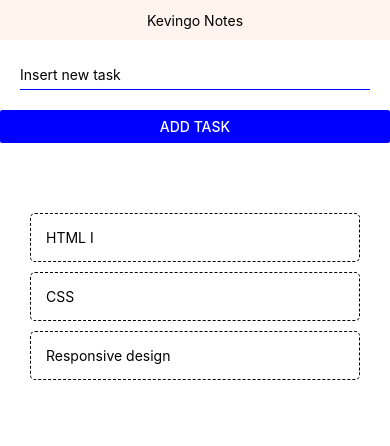
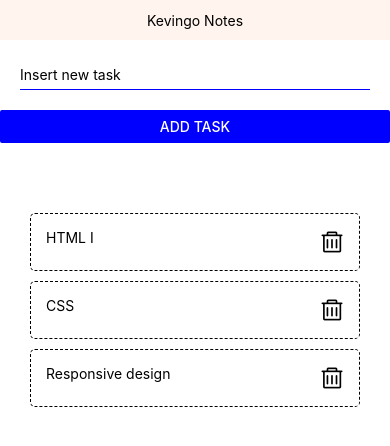
Before and after one commit to kevingo710/expo-rn, a React Native app: screen / in a window 390 px wide. Shown: the top 446 px of the page. Built offline with nearby package versions, Linux system fonts and the light colour scheme.

Commit message:
feat: delete task function

```diff
--- a/App.js
+++ b/App.js
@@ -20,7 +20,12 @@ export default function App() {
         return [{task: text, id: uuid() }, ...prevTasks]
       })
     }
+  }
 
+  const deleteTask = (id) => {
+    setTasks( prevTasks => {
+      return prevTasks.filter( item => item.id !== id)
+    })
 
   }
   return (
@@ -32,7 +37,7 @@ export default function App() {
         <View style={styles.list}>
           <FlatList
             data={tasks}
-            renderItem={({item}) => <Task item={item} />}
+            renderItem={({item}) => <Task item={item} deleteTask={()=>deleteTask(item.id)}/>}
           />
         </View>
 
--- a/components/Task.js
+++ b/components/Task.js
@@ -1,13 +1,14 @@
 import React from 'react'
 import {  TouchableOpacity, StyleSheet, Text } from 'react-native'
+import { AntDesign } from '@expo/vector-icons';
 
-
-export const Task = ({item}) => {
+export const Task = ({item, deleteTask}) => {
   return (
     <TouchableOpacity style={styles.taksItem}>
         <Text>
         {item.task}
         </Text>
+        <AntDesign name="delete" size={24} color="black"  onPress={ ()=> deleteTask(item.id)}/>
         </TouchableOpacity>
   )
 }
@@ -20,6 +21,8 @@ const styles = StyleSheet.create({
         borderRadius: 5,
         borderWidth: 1,
         marginTop: 10,
-        padding: 15
+        padding: 15,
+        flexDirection: 'row',
+        justifyContent: 'space-between'
     }
 })
```
